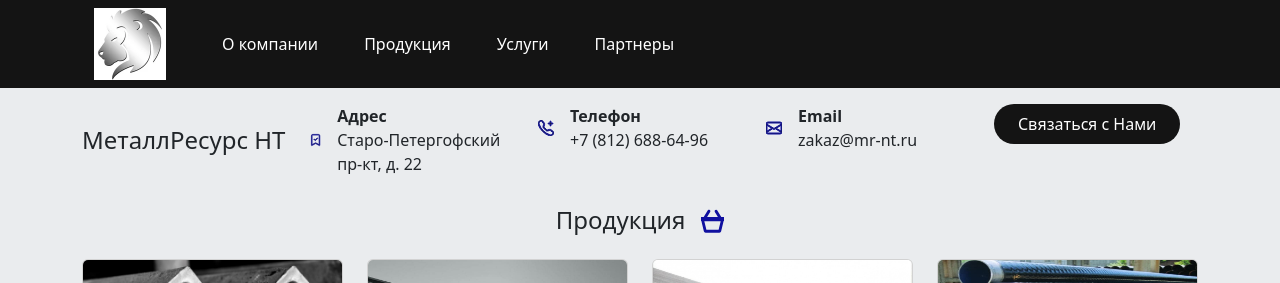
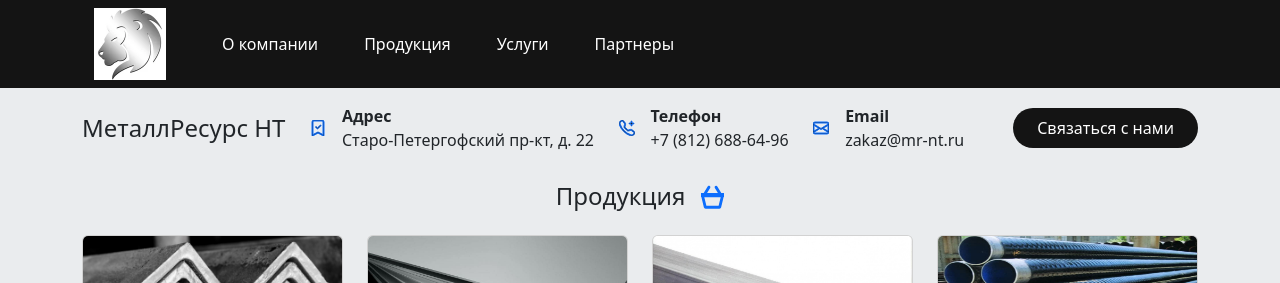
Before and after one commit to MironovG/MetallResource, a Vue app: page /products in a window 1280 px wide. Shown: the top 283 px of the page. Built offline with nearby package versions, Linux system fonts and the light colour scheme.

Commit message:
final front

```diff
--- a/src/assets/header.scss
+++ b/src/assets/header.scss
@@ -8,7 +8,7 @@
   .nav-link {
     color: white !important;
     &:hover {
-      color: blueviolet !important;
+      color: #0d6efd !important;
     }
   }
 .navbar-expand-lg {
@@ -25,7 +25,7 @@
   border-radius: 30px;
   color: white;
   &:hover {
-    background-color: #3a1564;
+    background-color: #0d6efd;
     transition: 0.4s;
   }
 }
--- a/src/assets/main.scss
+++ b/src/assets/main.scss
@@ -65,7 +65,7 @@ main {
   border-radius: 15px;
   background-color: #EAECEE;
   &:hover {
-    background-color: #3a1564;
+    background-color: #0d6efd;
     color: white;
     transition: 0.8s;
   }
@@ -93,12 +93,12 @@ main {
   }
 
   &:hover {
-    box-shadow: 2px 2px 7px rgb(16, 16, 159);
+    box-shadow: 2px 2px 7px #0d6efd;
     transform: scale(1.02);
   }
 
   &.select {
-    box-shadow: 2px 2px 7px rgb(12, 78, 12);
+    box-shadow: 2px 2px 7px rgb(15, 140, 15);
     transform: scale(1.02);
   }
 }
--- a/src/components/Footer.vue
+++ b/src/components/Footer.vue
@@ -1,11 +1,7 @@
 <template>
   <footer>
     <div class="container">
-      <div class="row row-cols-3">
-        <div class="col">
-          Here is a footer
-        </div>
-      </div>
+      <div class="row row-cols-3"></div>
     </div>
   </footer>
 </template>
--- a/src/components/Header/HeaderBottom.vue
+++ b/src/components/Header/HeaderBottom.vue
@@ -1,25 +1,25 @@
 <template>
   <div class="header_bottom">
     <div class="container">
-      <div class="row row-cols-md-5 row-cols-1 gy-3">
-        <div class="col d-flex align-items-center">
+      <div class="d-flex flex-column flex-md-row align-items-md-center align-items-start gap-4 gap-md-0 justify-content-between">
+        <div class="d-flex flex-grow-1 align-items-center">
             <h4 class="mb-0">МеталлРесурс НТ</h4>
         </div>
-        <div class="col">
+        <div class="d-flex flex-grow-1 align-items-center">
           <div class="d-flex align-items-center gap-3">
-            <svg xmlns="http://www.w3.org/2000/svg" width="16" height="16" fill="currentColor" class="bi bi-bookmark-check" viewBox="0 0 16 16" stroke="#10109FFF">
+            <svg xmlns="http://www.w3.org/2000/svg" width="16" height="16" fill="currentColor" class="bi bi-bookmark-check flex-shrink-0" viewBox="0 0 16 16" stroke="#0d6efd">
               <path fill-rule="evenodd" d="M10.854 5.146a.5.5 0 0 1 0 .708l-3 3a.5.5 0 0 1-.708 0l-1.5-1.5a.5.5 0 1 1 .708-.708L7.5 7.793l2.646-2.647a.5.5 0 0 1 .708 0z"/>
               <path d="M2 2a2 2 0 0 1 2-2h8a2 2 0 0 1 2 2v13.5a.5.5 0 0 1-.777.416L8 13.101l-5.223 2.815A.5.5 0 0 1 2 15.5zm2-1a1 1 0 0 0-1 1v12.566l4.723-2.482a.5.5 0 0 1 .554 0L13 14.566V2a1 1 0 0 0-1-1z"/>
             </svg>
             <div class="d-flex flex-column">
               <span class="fw-bold">Адрес</span>
-              <span>Старо-Петергофский пр-кт, д. 22</span>
+              <span class="text-nowrap">Старо-Петергофский пр-кт, д. 22</span>
             </div>
           </div>
         </div>
-        <div class="col">
+        <div class="d-flex flex-grow-1 align-items-center">
           <div class="d-flex align-items-center gap-3">
-            <svg xmlns="http://www.w3.org/2000/svg" width="16" height="16" fill="currentColor" class="bi bi-telephone-plus" viewBox="0 0 16 16" stroke="#10109FFF">
+            <svg xmlns="http://www.w3.org/2000/svg" width="16" height="16" fill="currentColor" class="bi bi-telephone-plus" viewBox="0 0 16 16" stroke="#0d6efd">
               <path d="M3.654 1.328a.678.678 0 0 0-1.015-.063L1.605 2.3c-.483.484-.661 1.169-.45 1.77a17.568 17.568 0 0 0 4.168 6.608 17.569 17.569 0 0 0 6.608 4.168c.601.211 1.286.033 1.77-.45l1.034-1.034a.678.678 0 0 0-.063-1.015l-2.307-1.794a.678.678 0 0 0-.58-.122l-2.19.547a1.745 1.745 0 0 1-1.657-.459L5.482 8.062a1.745 1.745 0 0 1-.46-1.657l.548-2.19a.678.678 0 0 0-.122-.58L3.654 1.328zM1.884.511a1.745 1.745 0 0 1 2.612.163L6.29 2.98c.329.423.445.974.315 1.494l-.547 2.19a.678.678 0 0 0 .178.643l2.457 2.457a.678.678 0 0 0 .644.178l2.189-.547a1.745 1.745 0 0 1 1.494.315l2.306 1.794c.829.645.905 1.87.163 2.611l-1.034 1.034c-.74.74-1.846 1.065-2.877.702a18.634 18.634 0 0 1-7.01-4.42 18.634 18.634 0 0 1-4.42-7.009c-.362-1.03-.037-2.137.703-2.877L1.885.511z"/>
               <path fill-rule="evenodd" d="M12.5 1a.5.5 0 0 1 .5.5V3h1.5a.5.5 0 0 1 0 1H13v1.5a.5.5 0 0 1-1 0V4h-1.5a.5.5 0 0 1 0-1H12V1.5a.5.5 0 0 1 .5-.5"/>
             </svg>
@@ -29,9 +29,9 @@
             </div>
           </div>
         </div>
-        <div class="col">
+        <div class="d-flex flex-grow-1 align-items-center">
           <div class="d-flex align-items-center gap-3">
-            <svg xmlns="http://www.w3.org/2000/svg" width="16" height="16" fill="currentColor" class="bi bi-envelope" viewBox="0 0 16 16" stroke="#10109FFF">
+            <svg xmlns="http://www.w3.org/2000/svg" width="16" height="16" fill="currentColor" class="bi bi-envelope" viewBox="0 0 16 16" stroke="#0d6efd">
               <path d="M0 4a2 2 0 0 1 2-2h12a2 2 0 0 1 2 2v8a2 2 0 0 1-2 2H2a2 2 0 0 1-2-2zm2-1a1 1 0 0 0-1 1v.217l7 4.2 7-4.2V4a1 1 0 0 0-1-1zm13 2.383-4.708 2.825L15 11.105zm-.034 6.876-5.64-3.471L8 9.583l-1.326-.795-5.64 3.47A1 1 0 0 0 2 13h12a1 1 0 0 0 .966-.741M1 11.105l4.708-2.897L1 5.383z"/>
             </svg>
             <div class="d-flex flex-column">
@@ -40,10 +40,10 @@
             </div>
           </div>
         </div>
-        <div class="col">
-         <button class="btn-form px-4 py-2"
+        <div class="d-flex flex-grow-1 align-items-center justify-content-start justify-content-md-end">
+         <button class="btn-form px-4 py-2 mb-3 mb-md-0"
                  data-bs-toggle="modal"
-                 data-bs-target="#sendRequest">Связаться с Нами</button>
+                 data-bs-target="#sendRequest">Связаться с нами</button>
         </div>
       </div>
     </div>
--- a/src/components/HomePage/Advantages.vue
+++ b/src/components/HomePage/Advantages.vue
@@ -4,7 +4,7 @@
       <div class="d-flex align-items-center justify-content-center gap-2">
         <h4 class="m-0">Наши преимущества</h4>
         <svg xmlns="http://www.w3.org/2000/svg" width="23" height="25" fill="currentColor" class="bi bi-hand-thumbs-up"
-             viewBox="0 0 16 16" stroke="#10109FFF">
+             viewBox="0 0 16 16" stroke="#0d6efd">
           <path
             d="M8.864.046C7.908-.193 7.02.53 6.956 1.466c-.072 1.051-.23 2.016-.428 2.59-.125.36-.479 1.013-1.04 1.639-.557.623-1.282 1.178-2.131 1.41C2.685 7.288 2 7.87 2 8.72v4.001c0 .845.682 1.464 1.448 1.545 1.07.114 1.564.415 2.068.723l.048.03c.272.165.578.348.97.484.397.136.861.217 1.466.217h3.5c.937 0 1.599-.477 1.934-1.064a1.86 1.86 0 0 0 .254-.912c0-.152-.023-.312-.077-.464.201-.263.38-.578.488-.901.11-.33.172-.762.004-1.149.069-.13.12-.269.159-.403.077-.27.113-.568.113-.857 0-.288-.036-.585-.113-.856a2.144 2.144 0 0 0-.138-.362 1.9 1.9 0 0 0 .234-1.734c-.206-.592-.682-1.1-1.2-1.272-.847-.282-1.803-.276-2.516-.211a9.84 9.84 0 0 0-.443.05 9.365 9.365 0 0 0-.062-4.509A1.38 1.38 0 0 0 9.125.111L8.864.046zM11.5 14.721H8c-.51 0-.863-.069-1.14-.164-.281-.097-.506-.228-.776-.393l-.04-.024c-.555-.339-1.198-.731-2.49-.868-.333-.036-.554-.29-.554-.55V8.72c0-.254.226-.543.62-.65 1.095-.3 1.977-.996 2.614-1.708.635-.71 1.064-1.475 1.238-1.978.243-.7.407-1.768.482-2.85.025-.362.36-.594.667-.518l.262.066c.16.04.258.143.288.255a8.34 8.34 0 0 1-.145 4.725.5.5 0 0 0 .595.644l.003-.001.014-.003.058-.014a8.908 8.908 0 0 1 1.036-.157c.663-.06 1.457-.054 2.11.164.175.058.45.3.57.65.107.308.087.67-.266 1.022l-.353.353.353.354c.043.043.105.141.154.315.048.167.075.37.075.581 0 .212-.027.414-.075.582-.05.174-.111.272-.154.315l-.353.353.353.354c.047.047.109.177.005.488a2.224 2.224 0 0 1-.505.805l-.353.353.353.354c.006.005.041.05.041.17a.866.866 0 0 1-.121.416c-.165.288-.503.56-1.066.56z" />
         </svg>
--- a/src/views/Products.vue
+++ b/src/views/Products.vue
@@ -3,8 +3,8 @@
     <div class="col-12">
       <div class="d-flex align-items-center justify-content-center gap-3">
         <h4 class="m-0">Продукция</h4>
-        <svg xmlns="http://www.w3.org/2000/svg" width="23" height="25" fill="#10109FFF" class="bi bi-basket-3"
-             viewBox="0 0 16 16" stroke="#10109FFF">
+        <svg xmlns="http://www.w3.org/2000/svg" width="23" height="25" fill="#0d6efd" class="bi bi-basket-3"
+             viewBox="0 0 16 16" stroke="#0d6efd">
           <path
             d="M5.757 1.071a.5.5 0 0 1 .172.686L3.383 6h9.234L10.07 1.757a.5.5 0 1 1 .858-.514L13.783 6H15.5a.5.5 0 0 1 .5.5v1a.5.5 0 0 1-.5.5H.5a.5.5 0 0 1-.5-.5v-1A.5.5 0 0 1 .5 6h1.717L5.07 1.243a.5.5 0 0 1 .686-.172zM3.394 15l-1.48-6h-.97l1.525 6.426a.75.75 0 0 0 .729.574h9.606a.75.75 0 0 0 .73-.574L15.056 9h-.972l-1.479 6h-9.21z" />
         </svg>
@@ -13,8 +13,8 @@
   </div>
 
   <div v-show="store.isSomeSelected" class="row">
-    <div id="selectResult" class="col-10"></div>
-    <div class="col-2">
+    <div id="selectResult" class="col-md-10 col-12"></div>
+    <div class="d-none d-md-block col-2">
       <select-result v-show="store.isSomeSelected" />
     </div>
   </div>
--- a/src/views/Services.vue
+++ b/src/views/Services.vue
@@ -4,7 +4,7 @@
       <div class="d-flex align-items-center justify-content-center gap-2">
         <h4 class="m-0">Услуги</h4>
         <svg xmlns="http://www.w3.org/2000/svg" width="23" height="25" fill="currentColor" class="bi bi-sliders"
-             viewBox="0 0 16 16" stroke="#10109FFF">
+             viewBox="0 0 16 16" stroke="#0d6efd">
           <path fill-rule="evenodd"
                 d="M11.5 2a1.5 1.5 0 1 0 0 3 1.5 1.5 0 0 0 0-3zM9.05 3a2.5 2.5 0 0 1 4.9 0H16v1h-2.05a2.5 2.5 0 0 1-4.9 0H0V3h9.05zM4.5 7a1.5 1.5 0 1 0 0 3 1.5 1.5 0 0 0 0-3zM2.05 8a2.5 2.5 0 0 1 4.9 0H16v1H6.95a2.5 2.5 0 0 1-4.9 0H0V8h2.05zm9.45 4a1.5 1.5 0 1 0 0 3 1.5 1.5 0 0 0 0-3zm-2.45 1a2.5 2.5 0 0 1 4.9 0H16v1h-2.05a2.5 2.5 0 0 1-4.9 0H0v-1h9.05z" />
         </svg>
@@ -13,8 +13,8 @@
   </div>
 
   <div v-show="store.isSomeSelected" class="row">
-    <div id="selectResult" class="col-10"></div>
-    <div class="col-2">
+    <div id="selectResult" class="col-md-10 col-12"></div>
+    <div class="d-none d-md-block col-2">
       <select-result v-show="store.isSomeSelected" />
     </div>
   </div>
@@ -24,7 +24,7 @@
       <div v-for="(service, index) in store.services"
            :key="index"
            class="col">
-        <div :class="['h-100 service-card cursor-pointer d-flex align-items-center gap-5 bg-light p-4 border rounded-3',
+        <div :class="['h-100 service-card cursor-pointer d-flex flex-column flex-md-row align-items-center gap-5 bg-light p-4 border rounded-3',
       {'select': service['selected']}]"
              @click="service['selected'] ? store.removeServiceFromState(service.id) : store.addServiceInState(service.id)">
           <img :src="service.img" class="card-img-service rounded-circle" alt="card-img-service">
@@ -43,6 +43,4 @@ import { useStore } from '@/store.js'
 import SelectResult from '@/components/SelectResult.vue'
 
 const store = useStore()
-
-
 </script>
```
Also changed, not shown: src/components/HomePage/Swiper.vue (+13 -9 lines), src/components/ModalComponent.vue (+22 -9 lines).
